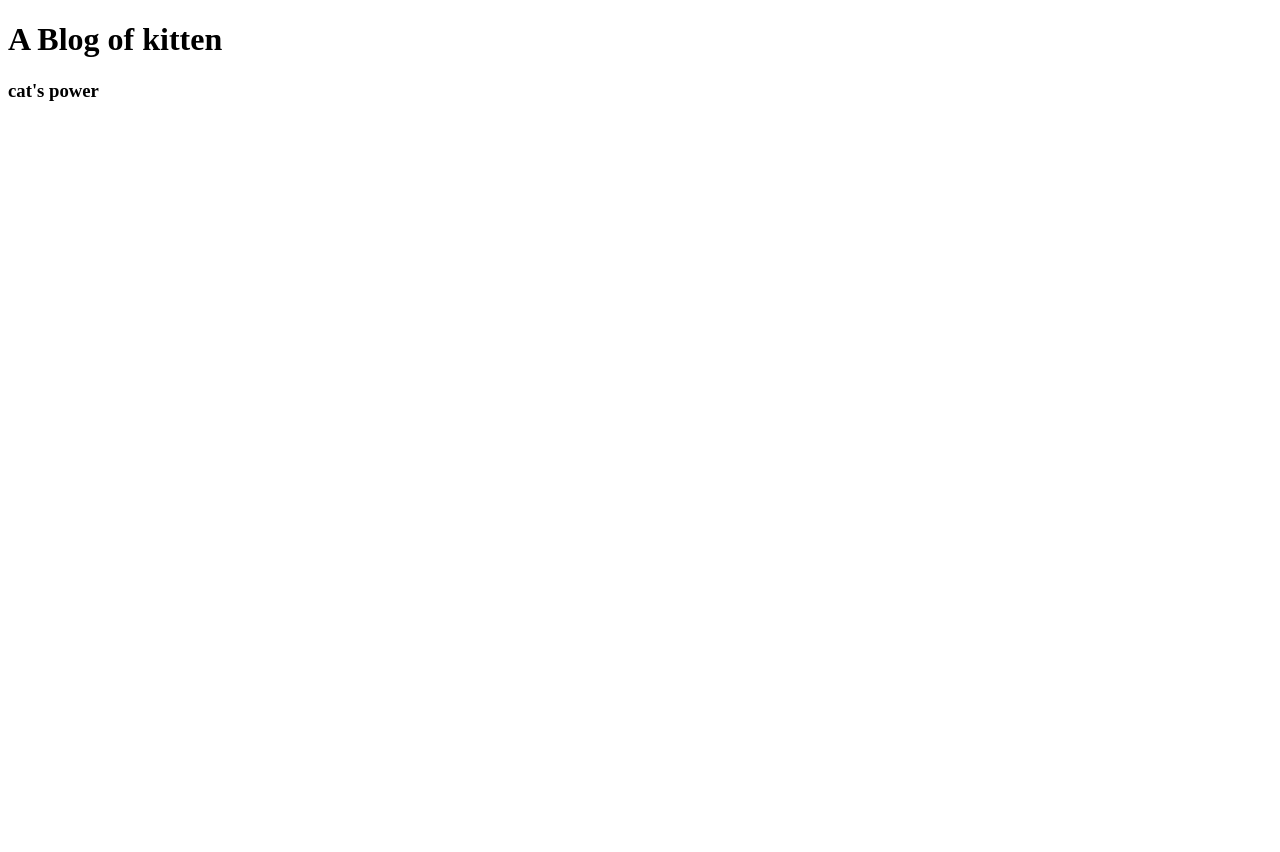
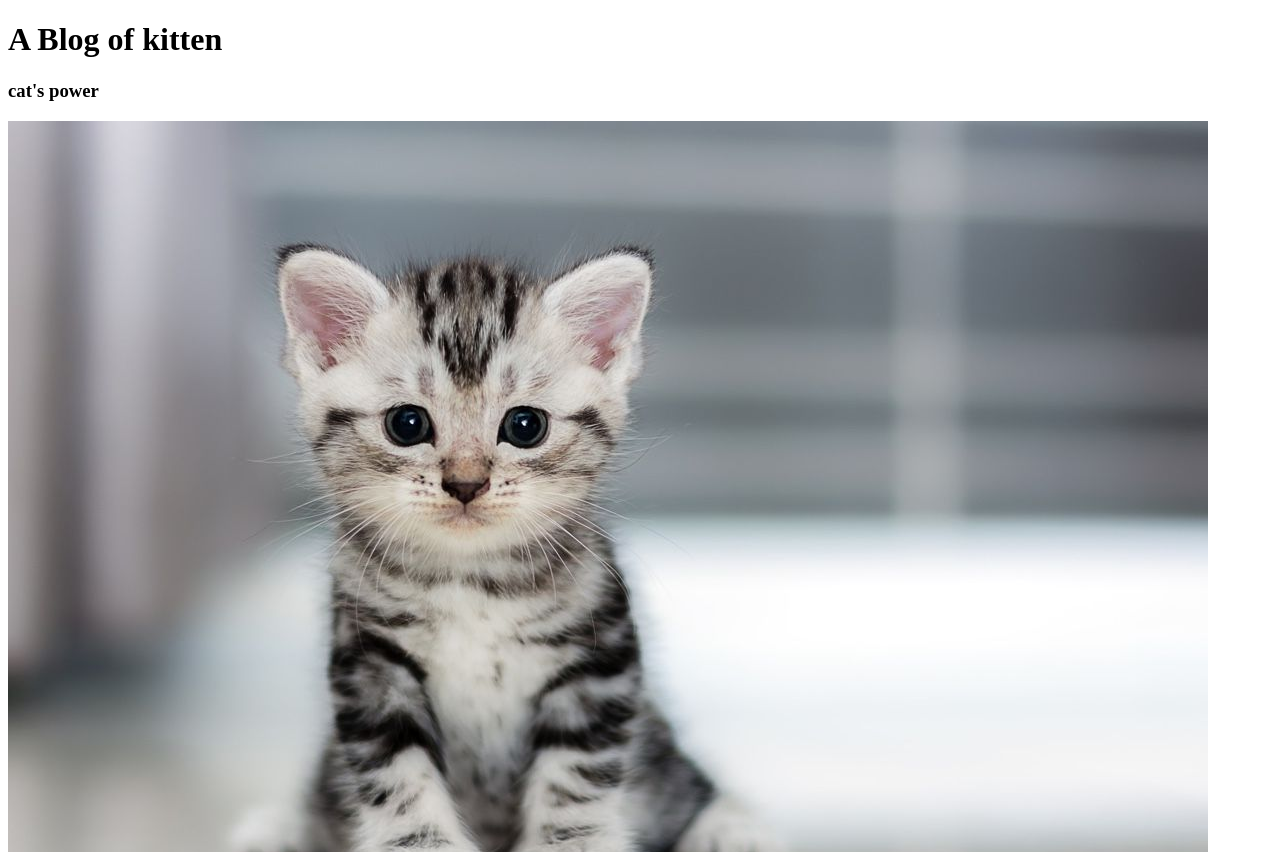
Before and after one commit to IrinEva77/my-second-repo, a plain HTML site: page index.html in a window 1280 px wide. Shown: the top 852 px of the page. Before the commit the page ends 800 px from the top, so only its background shows below. Drawn offline with Linux system fonts and the light colour scheme.

Commit message:
kitten1 pic

```diff
--- a/index.html
+++ b/index.html
@@ -9,5 +9,6 @@
 <body>
     <h1>A Blog of kitten</h1>
     <h3>cat's power</h3>
+    <img src="kitten1.jpg" alt="little kitten">
 </body>
 </html>
```
